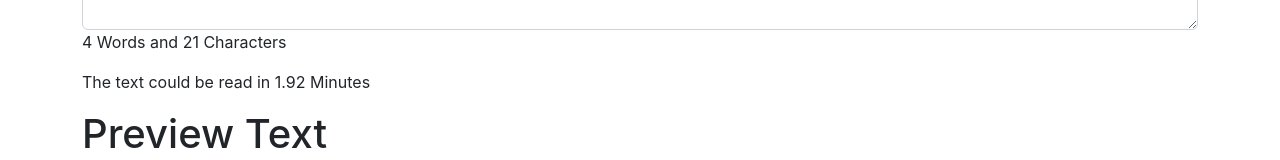
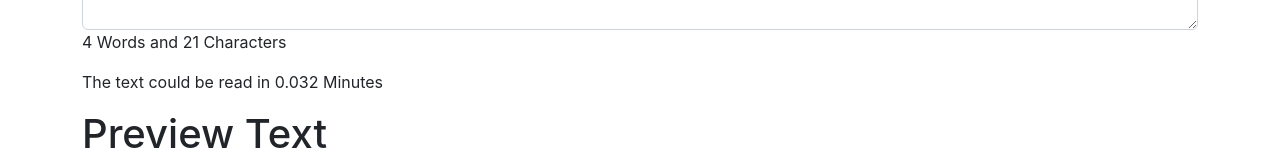
Before and after one commit to thecodermaniac/text-utils, a React (Create React App) app: page / in a window 1280 px wide. Shown: the part 338-498 px from the top of the page. Built offline with nearby package versions, Linux system fonts and the light colour scheme.

Commit message:
fixed the wpm calculation

```diff
--- a/src/components/TextForm.js
+++ b/src/components/TextForm.js
@@ -72,7 +72,7 @@ export default function LextForm(params) {
             <label htmlFor="exampleFormControlTextarea1">Type your Wpm</label>
             <textarea className="form-control" id="exampleFormControlTextarea1" rows="3" value={wpm} onChange={clickchange}></textarea>
             <p>{wordcounter(text)} Words and {charactercont(text)} Characters</p>
-            <p>The text could be read in {(60 / wpm) * wordcounter(text)} Minutes</p>
+            <p>The text could be read in {(1 / wpm) * wordcounter(text)} Minutes</p>
             <h1>Preview Text</h1>
             <p>{text}</p>
         </>
```
